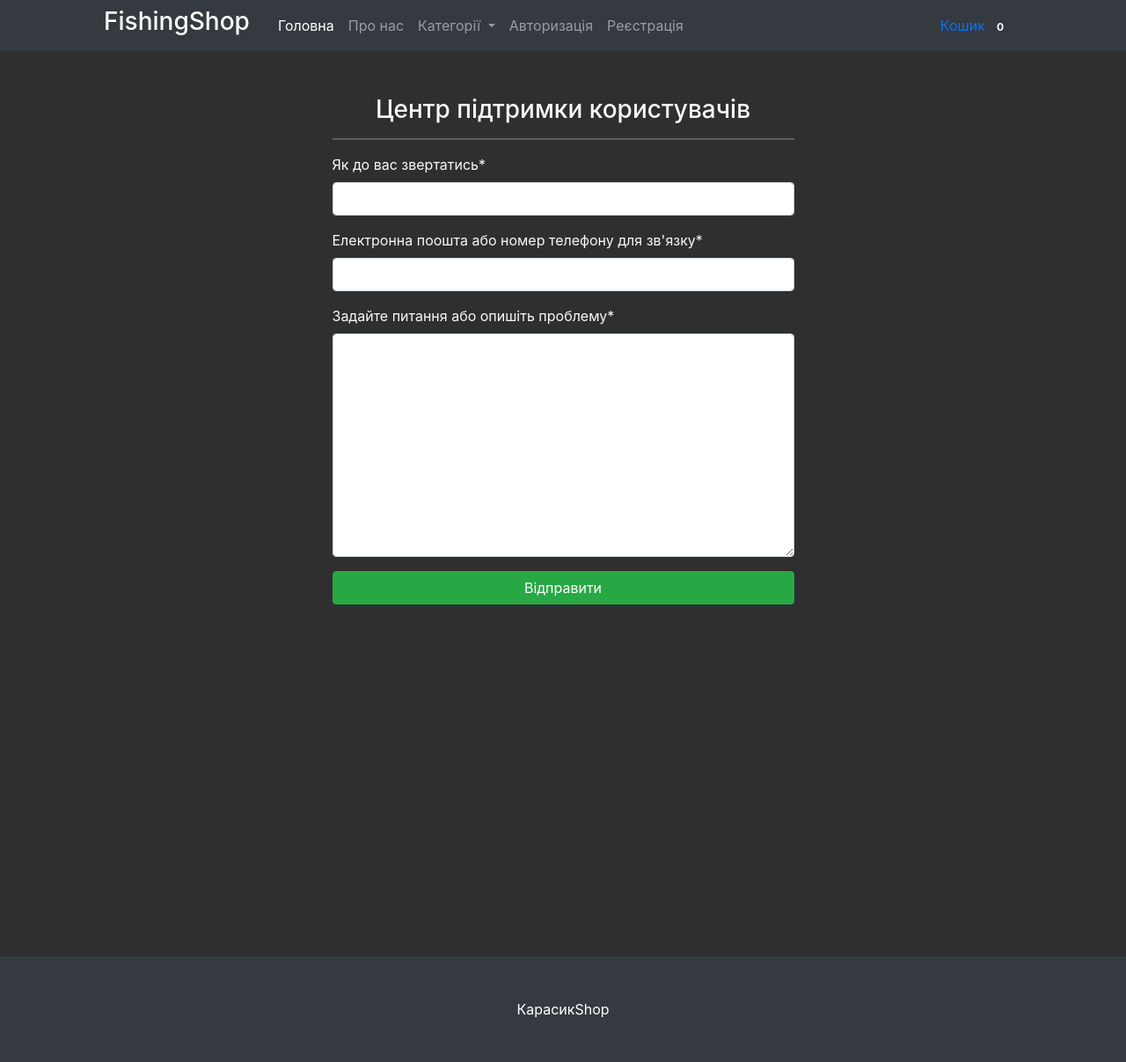
After one commit to Evgeniy202/webdj, a Django app: page /support/ in a window 1280 px wide. The commit adds this page. Shown: the whole page at 88% size. Run offline with Django 3.2, Linux system fonts and the light colour scheme; data comes from the database, SQL or seed files in the repository; both versions use the stored data as it was after the commit; some libraries are stand-ins or nearby versions.

Commit message:
suppord model and small fixes

```diff
--- a/mainapp/admin.py
+++ b/mainapp/admin.py
@@ -19,6 +19,10 @@ class ChangePasswordAdmin(admin.ModelAdmin):
 
 class CommentAdmin(admin.ModelAdmin):
     list_display = ('id', 'product', 'name', 'created_at')
+
+
+class SupportAdmin(admin.ModelAdmin):
+    list_display = ('id', 'created_at')
 
 
 class ProductAdmin(admin.ModelAdmin):
@@ -44,3 +48,4 @@ admin.site.register(Order, OrderAdmin)
 admin.site.register(Product, ProductAdmin)
 admin.site.register(Banner, BannerAdmin)
 admin.site.register(ChangePassword, ChangePasswordAdmin)
+admin.site.register(Support, SupportAdmin)
--- a/mainapp/forms.py
+++ b/mainapp/forms.py
@@ -1,6 +1,6 @@
 from django import forms
 from django.contrib.auth import get_user_model
-from .models import Order, ChangePassword, CommentModel
+from .models import Order, ChangePassword, CommentModel, Support
 
 
 User = get_user_model()
@@ -18,6 +18,12 @@ class ChangePasswordForm(forms.ModelForm):
     class Meta:
         model = ChangePassword
         fields = ('login', 'email', 'newPassword')
+
+
+class SupportForm(forms.ModelForm):
+    class Meta:
+        model = Support
+        fields = ('name', 'contact', 'description')
 
 
 class OrderForm(forms.ModelForm):
--- a/mainapp/models.py
+++ b/mainapp/models.py
@@ -4,6 +4,7 @@ from django.contrib.auth import get_user_model
 from django.contrib.contenttypes.models import ContentType
 from django.urls import reverse
 from django.utils import timezone
+
 
 User = get_user_model()
 
@@ -166,3 +167,13 @@ class CommentModel(models.Model):
 
     def __str__(self):
         return str(self.id)
+
+
+class Support(models.Model):
+    name = models.CharField(max_length=255, verbose_name='Як до вас звертатись')
+    contact = models.CharField(max_length=255, verbose_name="Електронна поошта або номер телефону для зв'язку")
+    description = models.TextField(verbose_name='Задайте питання або опишіть проблему')
+    created_at = models.DateTimeField(auto_now=True, verbose_name='Дата створення замовлення')
+
+    def __str__(self):
+        return str(self.id)
--- a/mainapp/templates/base.html
+++ b/mainapp/templates/base.html
@@ -44,7 +44,7 @@
 <!-- Navigation-->
 <nav class="navbar navbar-expand-lg navbar-dark bg-dark">
     <div class="container px-4 px-lg-5">
-        <a href="/"><h3 class="title"><span>КарасикShop</span></h3></a>
+        <a href="/"><h3 class="title"><span>FishingShop</span></h3></a>
         <button class="navbar-toggler" type="button" data-bs-toggle="collapse" data-bs-target="#navbarSupportedContent"
                 aria-controls="navbarSupportedContent" aria-expanded="false" aria-label="Toggle navigation"><span
                 class="navbar-toggler-icon"></span></button>
@@ -81,6 +81,9 @@
                         <a class="nav-link" href="{% url 'profile' %}">Особистий кабінет</a>
                     </li>
                     <li class="nav-item">
+                        <a class="nav-link" href="{% url 'support' %}">Підтримка</a>
+                    </li>
+                    <li class="nav-item">
                         <a class="nav-link" href="{% url 'logout' %}">Вихід</a>
                     </li>
                 {% endif %}
@@ -93,6 +96,23 @@
         </div>
     </div>
 </nav>
+{% if messages %}
+        {% for message in messages %}
+            <div id="message" class="alert alert-success alert-dismissible fade show" role="alert">
+                <strong>{{ message }}</strong>
+                <script>
+                    setTimeout(function () {
+                        document.getElementById('message').style.display = 'none';
+                    }, 4000);
+                    document.getElementById('message').onclick = function () {
+                        document.getElementById('message').hidden = true;
+                    }
+                </script>
+            </div>
+            {% block productfilter %}
+            {% endblock productfilter %}
+        {% endfor %}
+    {% endif %}
 <!-- Section-->
 {% block content %}
     <!-- Header-->
@@ -151,24 +171,6 @@
 
             </div>
         </header>
-    {% endif %}
-
-    {% if messages %}
-        {% for message in messages %}
-            <div id="message" class="alert alert-success alert-dismissible fade show" role="alert">
-                <strong>{{ message }}</strong>
-                <script>
-                    setTimeout(function () {
-                        document.getElementById('message').style.display = 'none';
-                    }, 4000);
-                    document.getElementById('message').onclick = function () {
-                        document.getElementById('message').hidden = true;
-                    }
-                </script>
-            </div>
-            {% block productfilter %}
-            {% endblock productfilter %}
-        {% endfor %}
     {% endif %}
     <section class="py-5">
         <div class="container px-4 px-lg-5 mt-5">
--- a/mainapp/templates/category_detail.html
+++ b/mainapp/templates/category_detail.html
@@ -4,7 +4,6 @@
 {% block content %}
     <div class="container text-light">
         {% block productfilter %}
-
             <form class="d-flex mt-3" action="{% url 'category_detail' slug=category.slug %}" method="GET">
                 <input class="form-control me-2" name="search" type="search" placeholder="Поиск товара"
                        aria-label="Search">
--- a/mainapp/templates/checkout.html
+++ b/mainapp/templates/checkout.html
@@ -17,8 +17,9 @@
         <tbody>
             {% for item in cart.products.all %}
             <tr class="text-light">
-                    <th scope="row">{{ item.product.title }}</th>
-                    <td class="w-25 image_in_order"><img src="{{ item.product.image.url }}" class="img-fluid" style="padding-right: 5%;"></td>
+                <th scope="row"><a href="{{ item.product.get_absolute_url }}">{{ item.product.title }}</a></th>
+                <td class="w-25 image_in_order"><a href="{{ item.product.get_absolute_url }}"><img
+                            src="{{ item.product.image.url }}" class="img-fluid" style="padding-right: 5%;"></a></td>
                 <td>{{ item.product.price }} грн.</td>
                 <td>{{ item.qty }}</td>
                 <td>{{ item.final_price }} грн.</td>
--- a/mainapp/templates/login.html
+++ b/mainapp/templates/login.html
@@ -8,8 +8,10 @@
             <form action="" method="POST">
                 {% csrf_token %}
                 {{ form|crispy }}
-                <input type="submit" class="btn btn-success btn-block" value="Уійти">
+                <input type="submit" class="btn btn-success btn-block" value="Увійти">
             </form>
+            <hr>
+            <p>Якщо ви ще не зареєсторовані, будь-ласка <a href="{% url 'registration' %}">зареєструйтесь</a></p>
         </div>
     </div>
 {% endblock %}
--- /dev/null
+++ b/mainapp/templates/support.html
@@ -0,0 +1,15 @@
+{% extends 'base.html' %}
+{% load crispy_forms_tags %}
+{% block content %}
+	<div class="container text-light" style="margin-bottom: 50px; margin-top: 50px">
+        <div class="col-md-6 offset-md-3">
+            <h3 class="text-center">Центр підтримки користувачів</h3>
+            <hr>
+            <form action="" method="POST">
+                {% csrf_token %}
+                {{ form|crispy }}
+                <input type="submit" class="btn btn-success btn-block" value="Відправити">
+            </form>
+        </div>
+    </div>
+{% endblock %}
--- a/mainapp/urls.py
+++ b/mainapp/urls.py
@@ -16,6 +16,7 @@ from .views import (
     ProfileView,
     AboutView,
     ChangePasswordView,
+    SupportView,
 )
 
 
@@ -35,4 +36,5 @@ urlpatterns = [
     path('profile/', ProfileView.as_view(), name='profile'),
     path('about/', AboutView.as_view(), name='about'),
     path('newPas/', ChangePasswordView.as_view(), name='newPas'),
+    path('support/', SupportView.as_view(), name='support'),
 ]
--- a/mainapp/views.py
+++ b/mainapp/views.py
@@ -12,7 +12,7 @@ from django.views.generic import DetailView, View
 
 from .models import Category, Customer, CartProduct, Product, Banner, CommentModel
 from .mixins import CartMixin
-from .forms import OrderForm, LoginForm, RegistrationForm, ChangePasswordForm, CommentForm
+from .forms import OrderForm, LoginForm, RegistrationForm, ChangePasswordForm, CommentForm, SupportForm
 from .utils import recalc_cart
 
 from specs.models import ProductFeatures
@@ -70,6 +70,32 @@ class BaseView(CartMixin, View):
 #             new_comment.comment = form.cleaned_data['comment']
 #             new_comment.save()
 #             messages.add_message(request, messages.INFO, "Коментар доданий")
+
+
+class SupportView(CartMixin, View):
+
+    def get(self, request, *args, **kwargs):
+        categories = Category.objects.all()
+        form = SupportForm(request.POST or None)
+        context = {
+            'cart': self.cart,
+            'categories': categories,
+            'form': form
+        }
+        return render(request, 'support.html', context)
+
+    @transaction.atomic
+    def post(self, request, *args, **kwargs):
+        form = SupportForm(request.POST or None)
+        if form.is_valid():
+            new_supp = form.save(commit=False)
+            new_supp.name = form.cleaned_data['name']
+            new_supp.contact = form.cleaned_data['contact']
+            new_supp.description = form.cleaned_data['description']
+            new_supp.save()
+            messages.add_message(request, messages.INFO, "Заявка буде оброблена найближчим часов, адміністратор з вами зв'яжиться.")
+            return HttpResponseRedirect('/')
+        return HttpResponseRedirect('/support/')
 
 
 class ChangePasswordView(CartMixin, View):
```
Also changed, not shown: mainapp/templates/cart.html (+5 -3 lines), shop/settings.py (+12 -0 lines), db.sqlite3, mainapp/migrations/0029_supportmodel.py (added), mainapp/migrations/0030_rename_supportmodel_support.py (added). Lines whose indentation alone changed are shown as unchanged.
